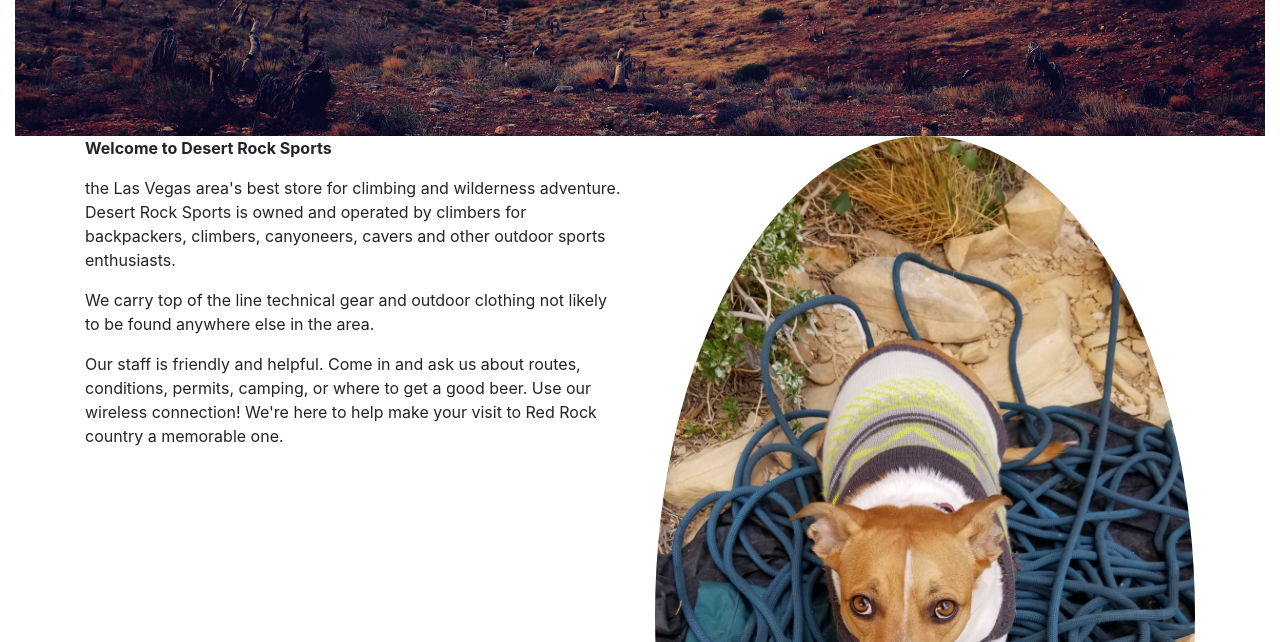
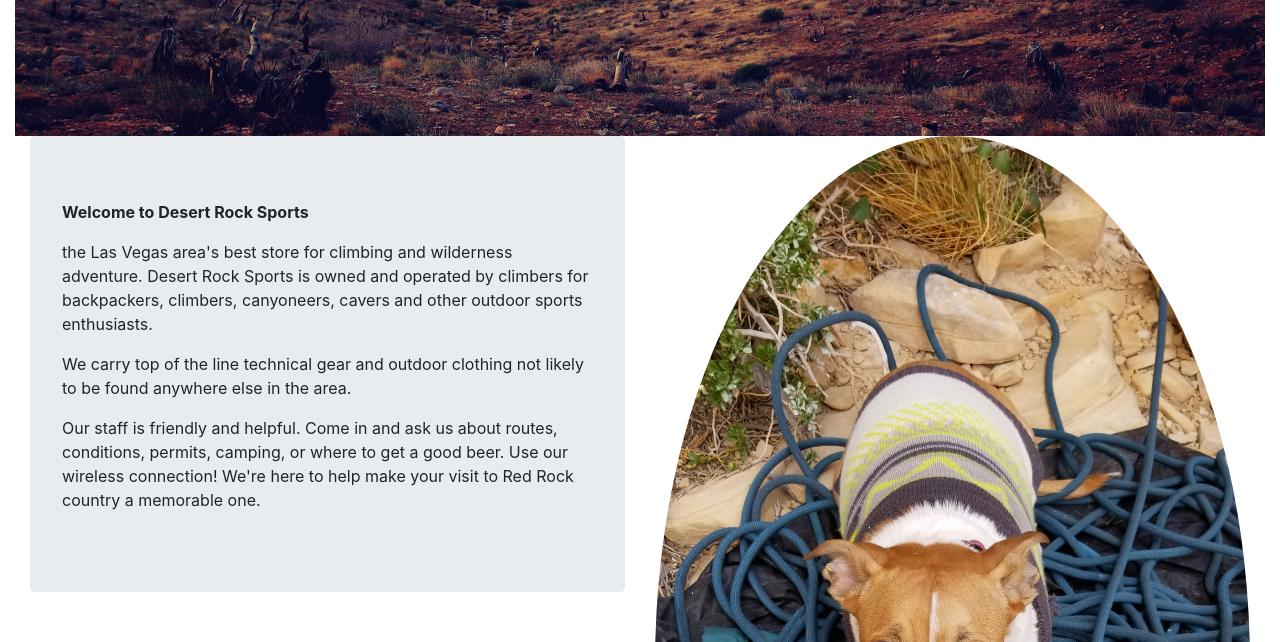
Before and after one commit to j-poneil/desert-rock-sports, a React (Create React App) app: page / in a window 1280 px wide. Shown: the part 560-1202 px from the top of the page. Built offline with nearby package versions, Linux system fonts and the light colour scheme; a web font is replaced by a local one.

Commit message:
jumbotron

```diff
--- a/src/components/Home.js
+++ b/src/components/Home.js
@@ -5,6 +5,7 @@ import Row from 'react-bootstrap/Row';
 import Col from 'react-bootstrap/Col';
 import Card from 'react-bootstrap/Card';
 import Image from 'react-bootstrap/Image';
+import Jumbotron from 'react-bootstrap/Jumbotron';
 
 // sub components
 import Map from './sub/Map';
@@ -29,14 +30,17 @@ export default function Home(){
         <Container fluid>
             <Splash />
 
-            <Container>
+            <Container fluid>
                 <Row xl={2} lg={2} md={2} sm={2} xs={1}>
                     <Col>
+                        <Jumbotron>
                             <p><strong>Welcome to Desert Rock Sports</strong></p>
-                        <p> the Las Vegas area's best store for climbing and wilderness adventure.
-    Desert Rock Sports is owned and operated by climbers for backpackers, climbers, canyoneers, cavers and other outdoor sports enthusiasts.</p>
+                            <p>
+                                the Las Vegas area's best store for climbing and wilderness adventure. Desert Rock Sports is owned and operated by climbers for backpackers, climbers, canyoneers, cavers and other outdoor sports enthusiasts.
+                            </p>
                             <p>We carry top of the line technical gear and outdoor clothing not likely to be found anywhere else in the area.</p>
                             <p>Our staff is friendly and helpful. Come in and ask us about routes, conditions, permits, camping, or where to get a good beer. Use our wireless connection! We're here to help make your visit to Red Rock country a memorable one.</p>
+                        </Jumbotron>
                     </Col>
                     <Col>
                         {/* <img className="temp" src='https://via.placeholder.com/500x400' alt="placeholder"/> */}
@@ -47,7 +51,7 @@ export default function Home(){
 
             {/* Local news / happenings / sales / events */}
             {/* A cool image? */}
-            <Container>
+            <Container fluid>
                 <Row xl={2} lg={2} md={2} sm={2} xs={1}>
                     <Col>
                         <Image src={ Simba } alt="simba-placeholder" fluid />
@@ -63,9 +67,11 @@ export default function Home(){
             <Container>
                 <Row xl={2} lg={2} md={2} sm={2} xs={1}>
                     <Col>
+                        <Jumbotron>
                             <p><strong>Yes! We rent Bouldering Pads!</strong></p>
                             <p>Regular size $15/day, XL $25/day</p>
                             <p>We don't do reservations anymore, but our fleet is now so large that we almost never run out.</p>
+                        </Jumbotron>
                     </Col>
                     <Col>
                         <Image src={ Bouldering } alt="bouldering-placeholder" fluid />
```
Lines whose indentation alone changed are shown as unchanged.
